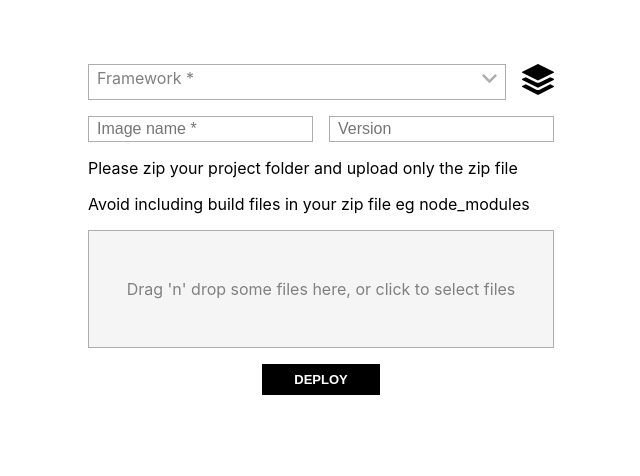
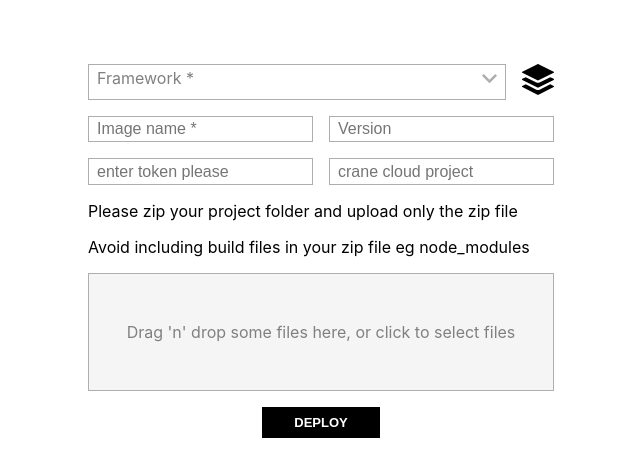
Before and after one commit to khalifan-kfan/mira_sample_frontend, a React (Vite) app: page / in a window 1280 px wide. Shown: the top 476 px of the page, without its empty margins (319-959 px from the left). Built offline with nearby package versions, Linux system fonts and the light colour scheme.

Commit message:
add token and commit

```diff
--- a/src/App.jsx
+++ b/src/App.jsx
@@ -1,37 +1,45 @@
 import React, { useState, useEffect, useRef } from "react";
-import axios from 'axios';
-import Dropdown from './components/Dropdown';
-import Dropzone from './components/Dropzone';
-import Input from './components/Input'
-import './App.css';
+import axios from "axios";
+import Dropdown from "./components/Dropdown";
+import Dropzone from "./components/Dropzone";
+import Input from "./components/Input";
+import "./App.css";
 
 const App = () => {
   const [files, setFiles] = useState([]);
-const [framework, setFramework] = useState('');
+  const [framework, setFramework] = useState("");
   const [image, setImage] = useState({
-name: '',
-version: ''
+    name: "",
+    version: "",
   });
+  const [token, setToken] = useState("");
+  const [project, setProject] = useState("");
 
   const getPathName = (path) => {
     let filePath = path.replaceAll("/", "|").replace("|", "");
     filePath = filePath.substring(filePath.indexOf("|")).replace("|", "");
     return filePath;
-}
+  };
 
   const handleChange = ({ target }) => {
     const { name, value } = target;
-
     setImage({
       ...image,
-[name]: value
+      [name]: value,
     });
+  };
+  const handleToken = ({ target }) => {
+    const { value } = target;
+    setToken(value);
+  };
+  const handleProject = ({ target }) => {
+    const {value } = target;
+    setProject(value);
   };
 
   const handleDropdownChange = (selected) => {
-
     setFramework(selected);
-}
+  };
 
   const handleSubmit = () => {
     const formData = new FormData();
@@ -46,27 +54,54 @@ formData.append("files", file, getPathName(path));
     formData.append("name", name);
     formData.append("tag", version);
     formData.append("framework", framework);
+    formData.append("token", token);
+    formData.append("project", project);
 
-axios.post('http://localhost:5000/', formData)
-.then()
-.catch();
-}
+    axios.post("http://localhost:5000/containerize", formData).then().catch();
+  };
 
   return (
     <div className="App">
       <div className="FrameWorkInput">
-<Dropdown required name="framework" placeholder="Framework" options={['Html-CSS-JS', 'React', 'NodeJS']} onChange={handleDropdownChange} />
+        <Dropdown
+          required
+          name="framework"
+          placeholder="Framework"
+          options={["Html-CSS-JS", "React", "NodeJS"]}
+          onChange={handleDropdownChange}
+        />
       </div>
       <div className="Inputs">
-<Input name="name" placeholder="Image name" onChange={handleChange} value={image.name} required />
-<Input name="version" placeholder="Version" onChange={handleChange} value={image.version} />
+        <Input
+          name="name"
+          placeholder="Image name"
+          onChange={handleChange}
+          value={image.name}
+          required
+        />
+        <Input
+          name="version"
+          placeholder="Version"
+          onChange={handleChange}
+          value={image.version}
+        />
       </div>
-<div>
-Please zip your project folder and upload only the zip file
+      <div className="Inputs">
+        <Input
+          name="token"
+          placeholder="enter token please"
+          onChange={handleToken}
+          value={token}
+        />
+        <Input
+          name="project"
+          placeholder="crane cloud project"
+          onChange={handleProject}
+          value={project}
+        />
       </div>
-<div>
-Avoid including build files in your zip file eg node_modules
-</div>
+      <div>Please zip your project folder and upload only the zip file</div>
+      <div>Avoid including build files in your zip file eg node_modules</div>
       <div className="Dropzone">
         <Dropzone handleDrop={(files) => setFiles(files)} />
       </div>
--- a/src/components/Dropzone/index.jsx
+++ b/src/components/Dropzone/index.jsx
@@ -8,7 +8,7 @@ const Dropzone = ({ handleDrop }) => {
     getRootProps,
     getInputProps
   } = useDropzone({
-    // accept: 'image/*',
+    accept: '.zip',
     onDrop: acceptedFiles => {
       handleDrop(acceptedFiles);
       setFiles(acceptedFiles.map(file => Object.assign(file, {
```
Lines whose indentation alone changed are shown as unchanged.
